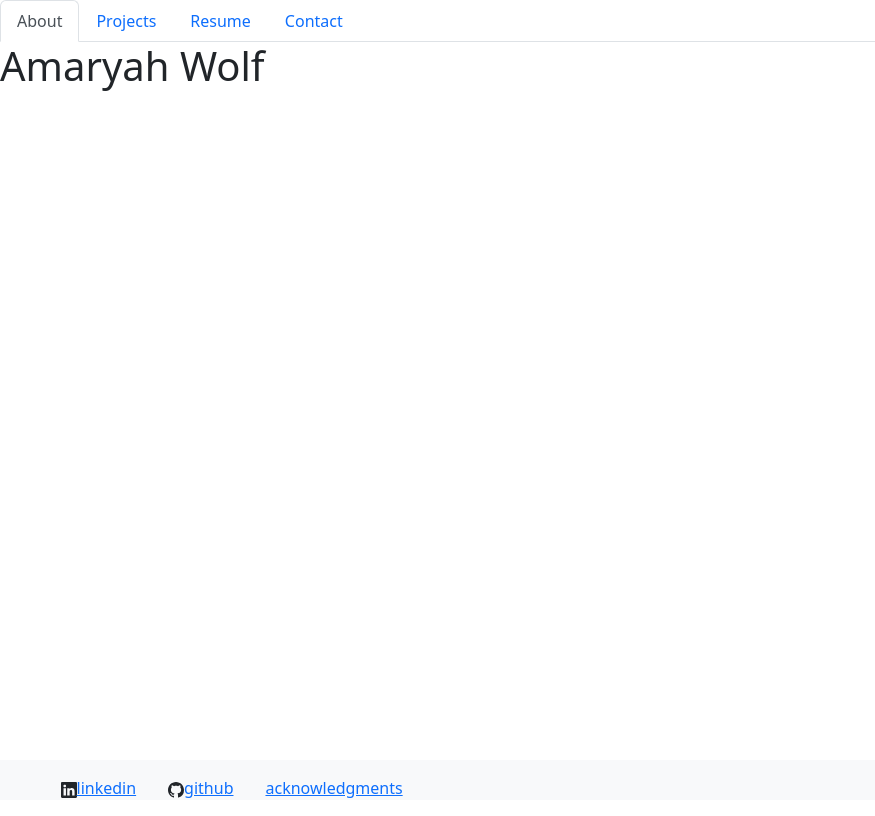
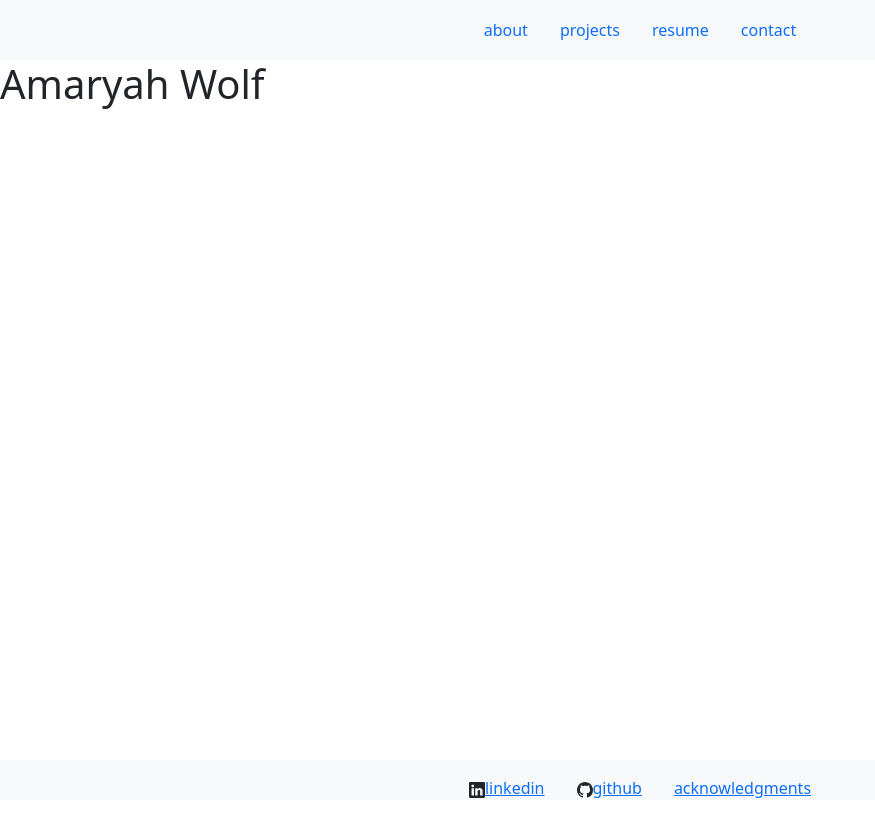
Before and after one commit to amaryahwolf/akw-portfolio, a React (Create React App) app: page / in a window 1280 px wide. Shown: the whole page, without its empty margins (0-875 px from the left). Built offline with nearby package versions, Linux system fonts and the light colour scheme.

Commit message:
add nav bar styling

```diff
--- a/src/components/Footer.js
+++ b/src/components/Footer.js
@@ -6,15 +6,14 @@ const styles = {
         position: 'absolute',
         bottom: 0,
         width: '100%',
-        height: '40px'
+        height: '40px',
     }
 }
 
 function Footer() {
     return (
         <footer style={styles.footer} className="d-flex container-fluid justify-content-center bg-light">
-        <div className="row col-sm-12 text-center">
-        <ul className="d-flex nav col-md-4 justify-content-end list-unstyled">
+        <ul className="d-flex nav col-md-4 justify-content-center list-unstyled">
             <li className="m-3">
                 <svg xmlns="http://www.w3.org/2000/svg" width="16" height="16" fill="currentColor" class="bi bi-linkedin" viewBox="0 0 16 16" className=''>
                     <path d="M0 1.146C0 .513.526 0 1.175 0h13.65C15.474 0 16 .513 16 1.146v13.708c0 .633-.526 1.146-1.175 1.146H1.175C.526 16 0 15.487 0 14.854V1.146zm4.943 12.248V6.169H2.542v7.225h2.401zm-1.2-8.212c.837 0 1.358-.554 1.358-1.248-.015-.709-.52-1.248-1.342-1.248-.822 0-1.359.54-1.359 1.248 0 .694.521 1.248 1.327 1.248h.016zm4.908 8.212V9.359c0-.216.016-.432.08-.586.173-.431.568-.878 1.232-.878.869 0 1.216.662 1.216 1.634v3.865h2.401V9.25c0-2.22-1.184-3.252-2.764-3.252-1.274 0-1.845.7-2.165 1.193v.025h-.016a5.54 5.54 0 0 1 .016-.025V6.169h-2.4c.03.678 0 7.225 0 7.225h2.4z"/>
@@ -43,7 +42,6 @@ function Footer() {
                 </a>
             </li>
         </ul>
-        </div>
         </footer>
     )
 };
--- a/src/components/Navigation.js
+++ b/src/components/Navigation.js
@@ -1,17 +1,24 @@
 // Import react
 import React from 'react';
+
+const styles = {
+  header: {
+      width: '100%',
+      height: '60px'
+  }
+}
 
 // Create function to render navigation bar
 function Navigation({ currentPage, handlePageChange }) {
     return (
-         <ul className="nav nav-tabs">
+         <ul style={styles.header} className="nav justify-content-center align-items-center bg-light">
             <li className="nav-item">
               <a
                 href="#about"
                 onClick={() => handlePageChange('About')}
                 className={currentPage === 'About' ? 'nav-link active' : 'nav-link'}
               >
-                About
+                about
               </a>
             </li>
             <li className="nav-item">
@@ -20,7 +27,7 @@ function Navigation({ currentPage, handlePageChange }) {
                 onClick={() => handlePageChange('Projects')}
                 className={currentPage === 'Projects' ? 'nav-link active' : 'nav-link'}
               >
-                Projects
+                projects
               </a>
             </li>
             <li className="nav-item">
@@ -29,7 +36,7 @@ function Navigation({ currentPage, handlePageChange }) {
                 onClick={() => handlePageChange('Resume')}
                 className={currentPage === 'Resume' ? 'nav-link active' : 'nav-link'}
               >
-                Resume
+                resume
               </a>
             </li>
             <li className="nav-item">
@@ -38,7 +45,7 @@ function Navigation({ currentPage, handlePageChange }) {
                 onClick={() => handlePageChange('Contact')}
                 className={currentPage === 'Contact' ? 'nav-link active' : 'nav-link'}
               >
-                Contact
+                contact
               </a>
             </li>
         </ul>
```
